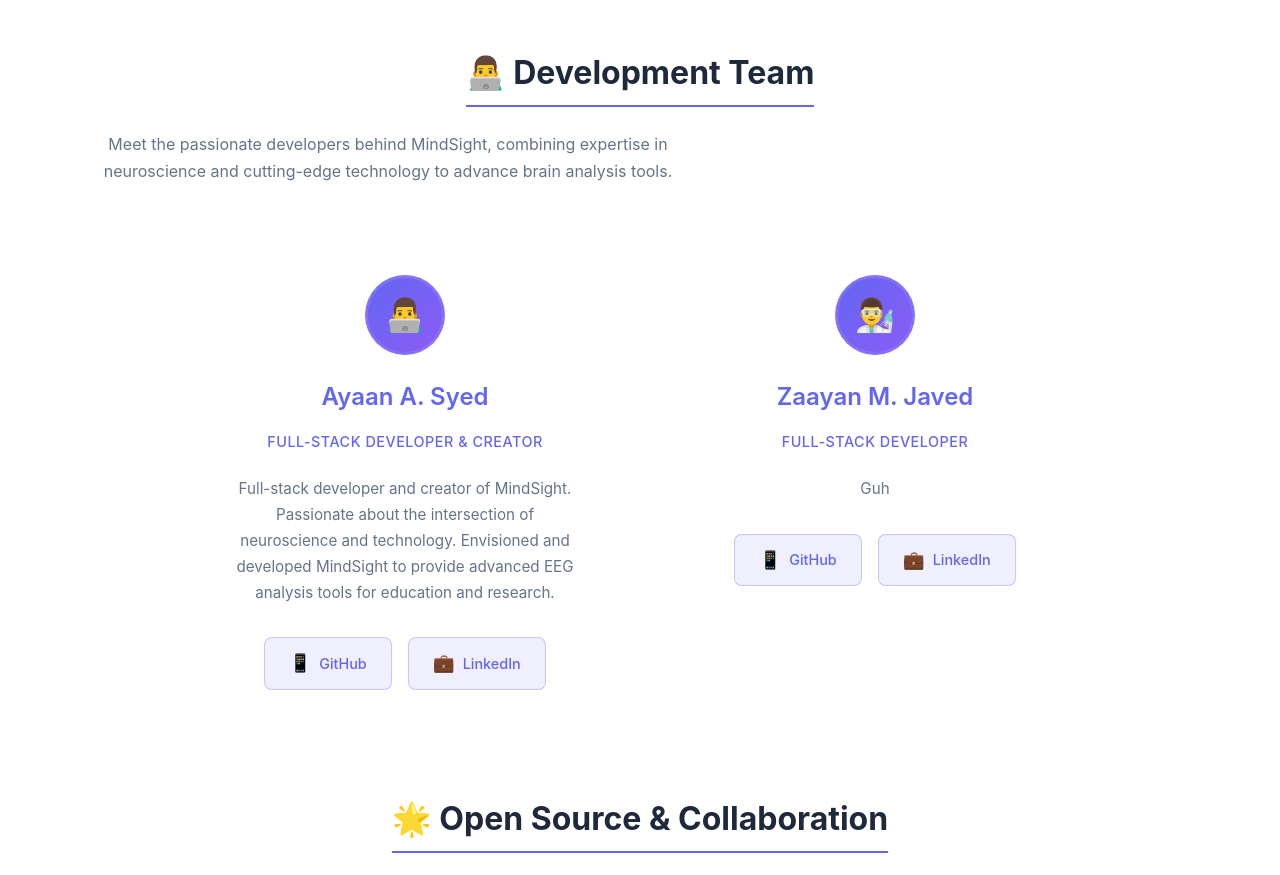
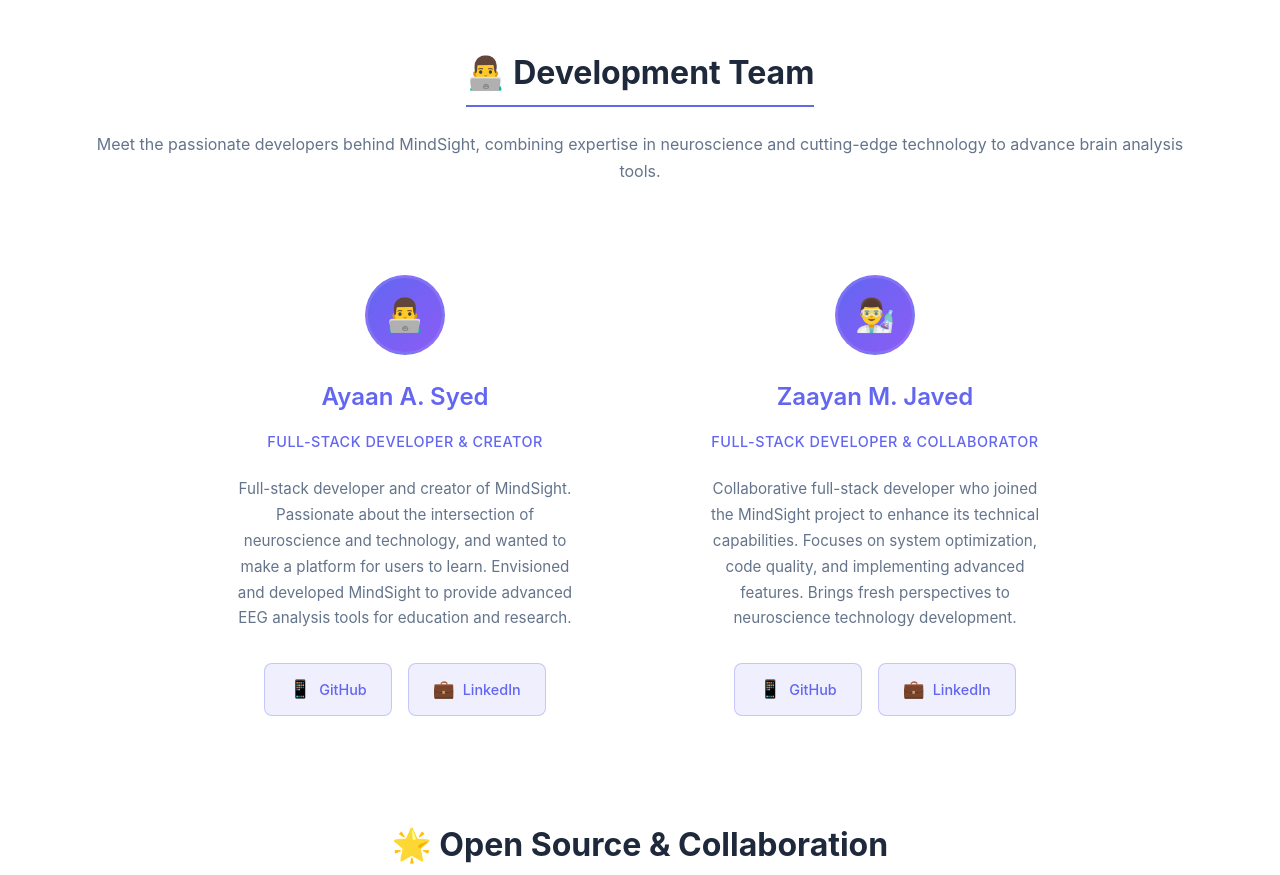
Before and after one commit to ayaan-cs/MindSight, a React (Create React App) app: page /about in a window 1280 px wide. Shown: the part 4440-5315 px from the top of the page. Built offline with nearby package versions, Linux system fonts and the light colour scheme.

Commit message:
Fixed about section & added Zaayan v2

```diff
--- a/src/components/About.jsx
+++ b/src/components/About.jsx
@@ -275,7 +275,7 @@
                 <section className="team-section">
                     <div className="section-header">
                         <h2>👨‍💻 Development Team</h2>
-                        <p className="section-subtitle">
+                        <p>
                             Meet the passionate developers behind MindSight, combining expertise in neuroscience
                             and cutting-edge technology to advance brain analysis tools.
                         </p>
@@ -288,7 +288,7 @@
                             <div className="member-role">Full-Stack Developer & Creator</div>
                             <p className="member-description">
                                 Full-stack developer and creator of MindSight. Passionate about the
-                                intersection of neuroscience and technology. Envisioned and developed
+                                intersection of neuroscience and technology, and wanted to make a platform for users to learn. Envisioned and developed
                                 MindSight to provide advanced EEG analysis tools for education and research.
                             </p>
                             <div className="member-links">
@@ -306,9 +306,10 @@
                         <div className="team-card">
                             <div className="member-avatar">👨‍🔬</div>
                             <h3 className="member-name">Zaayan M. Javed</h3>
-                            <div className="member-role">Full-Stack Developer</div>
+                            <div className="member-role">Full-Stack Developer & Collaborator</div>
                             <p className="member-description">
-                                Guh
+                                Collaborative full-stack developer who joined the MindSight project to enhance its
+                                technical capabilities. Focuses on system optimization, code quality, and implementing advanced features. Brings fresh perspectives to neuroscience technology development.
                             </p>
                             <div className="member-links">
                                 <a href="https://github.com/ZaayanJ" target="_blank" rel="noopener noreferrer" className="member-link">
```
